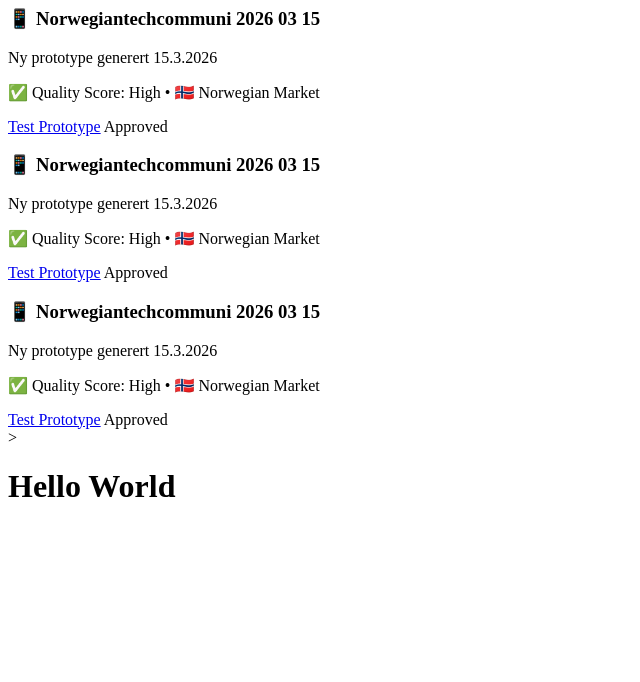
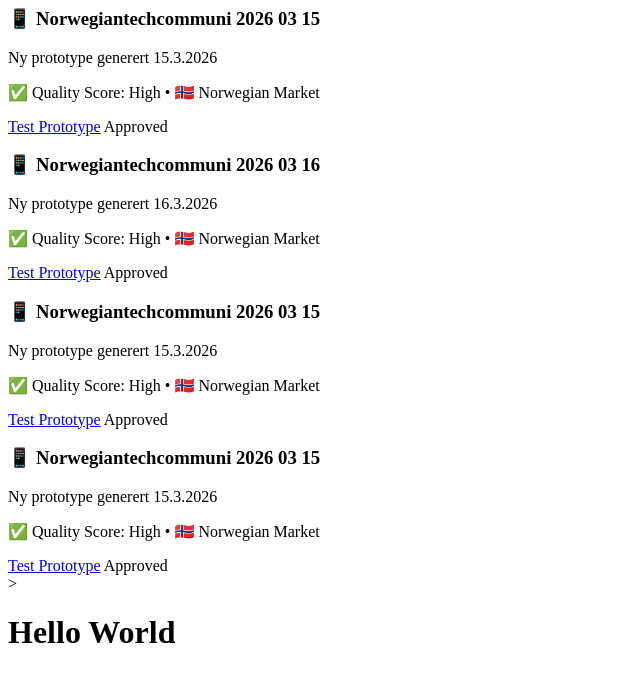
Before and after one commit to Andreasmelvaer/clawrepo, a plain HTML site: page index.html in a window 1280 px wide. Shown: the whole page, without its empty margins (0-640 px from the left). Drawn offline with Linux system fonts and the light colour scheme.

Commit message:
Update main index with norwegiantechcommuni-2026-03-16

```diff
--- a/index.html
+++ b/index.html
@@ -7,6 +7,15 @@
                 <a href="norwegiantechcommuni-2026-03-15/" class="prototype-link">Test Prototype</a>
                 <span class="status approved">Approved</span>
             </div>
+
+            <div class="prototype-card">
+                <h3>📱 Norwegiantechcommuni 2026 03 16</h3>
+                <p>Ny prototype generert 16.3.2026</p>
+                <p class="date">✅ Quality Score: High • 🇳🇴 Norwegian Market</p>
+                <a href="norwegiantechcommuni-2026-03-16/" class="prototype-link">Test Prototype</a>
+                <span class="status approved">Approved</span>
+            </div>
+
 
             <div class="prototype-card">
                 <h3>📱 Norwegiantechcommuni 2026 03 15</h3>
```
